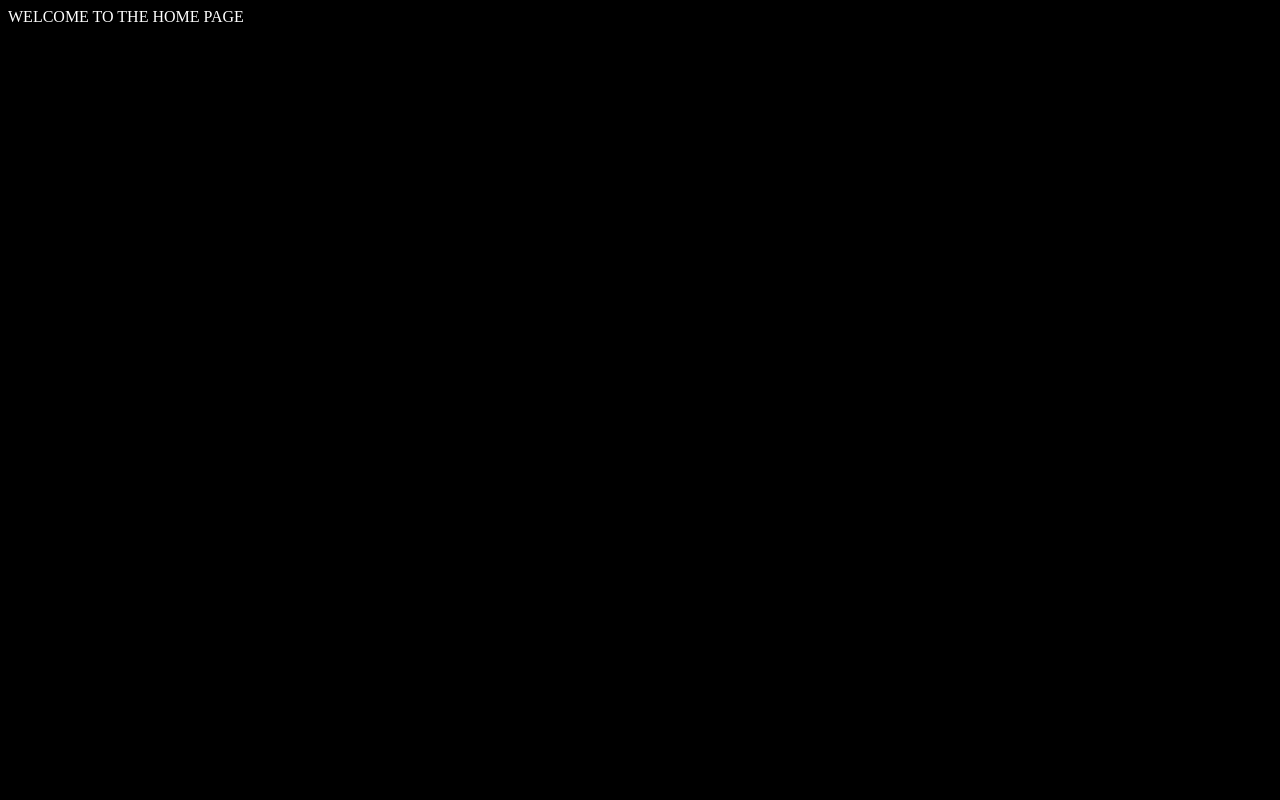
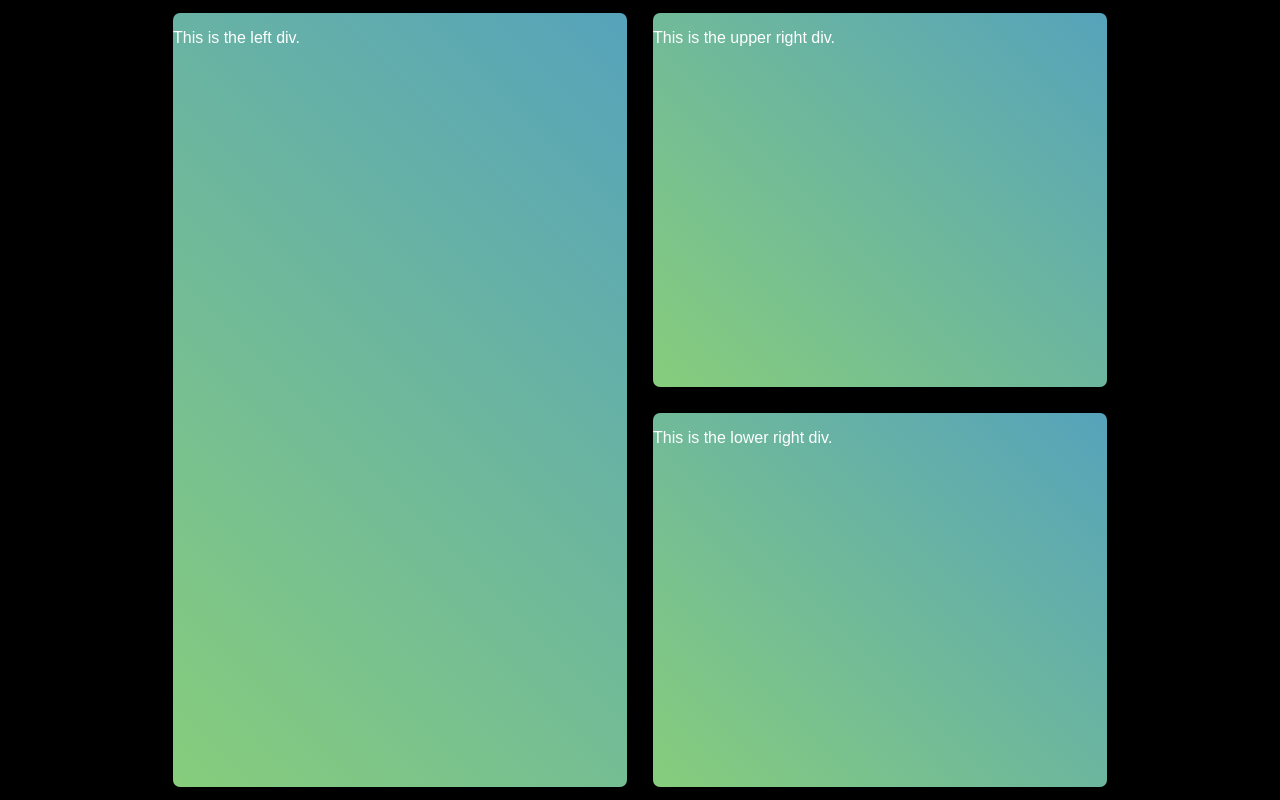
Before and after one commit to hyukjekwon/hk-three-js-testing, a plain HTML site: page subpages/home.html in a window 1280 px wide. Drawn offline with Linux system fonts and the light colour scheme.

Commit message:
Transitions added for home page

```diff
--- a/main.js
+++ b/main.js
@@ -3,6 +3,7 @@
 const $ = (id) => document.getElementById(id);
 const three_projects = ['joy-division/joydivision.html', 'particle-movement/movement.html',
                         'pendulum-simulation/pendulum.html', 'tree-generator/tree.html']
+let activePageID = "home-tab";
 
 function loadPage(page) {
     const main = $("main");
@@ -18,6 +19,11 @@ function initAll() {
     const navLinks = document.getElementsByClassName("main-subpage");
     for (const link of navLinks) {
         link.addEventListener("click", () => {
+            if (!link.classList.contains("active")) {
+                link.classList.add("active");
+                $(activePageID).classList.remove("active");
+                activePageID = link.id;
+            }
             loadMainPage(link.id.split("-")[0]);
         })
     }
--- a/stylesheets/style.css
+++ b/stylesheets/style.css
@@ -21,8 +21,21 @@ html, body {
 }
 
 .subpage {
-    width: 60rem;
+    width: 75%;
     height: 100%;
+    margin: auto;
+    font-family: sans-serif;
+}
+
+.pg-item {
+    border: solid;
+    border-color: black;
+    border-radius: 10px;
+    margin: 10px;
+}
+
+.zillion {
+    position: absolute;
 }
 
 #main {
@@ -63,6 +76,81 @@ html, body {
     color: white;
 }
 
+#home-main {
+    display: flex;
+    flex-direction: row;
+    height: 100%;
+}
+
+#home-welcome {
+    flex-grow: 1;
+    position: relative;
+    overflow: hidden;
+    background: linear-gradient(45deg, #87cd7c, #56a3bb);
+}
+
+#home-welcome::before {
+    content: '';
+    position: absolute;
+    width: 100%;
+    height: 100%;
+    opacity: 0;
+    background: linear-gradient(45deg, #33FF57, #00C3FF);
+    transition: opacity 0.5s ease;
+}
+
+#home-welcome:hover::before {
+    opacity: 1;
+}
+
+#home-right {
+    flex-grow: 1;
+    display: flex;
+    flex-direction: column;
+}
+
+#home-bio {
+    flex-grow: 1;
+    position: relative;
+    overflow: hidden;
+    background: linear-gradient(45deg, #87cd7c, #56a3bb);
+}
+
+#home-bio::before {
+    content: '';
+    position: absolute;
+    width: 100%;
+    height: 100%;
+    opacity: 0;
+    background: linear-gradient(45deg, #33FF57, #00C3FF);
+    transition: opacity 0.5s ease;
+}
+
+#home-bio:hover::before {
+    opacity: 1;
+}
+
+#home-contact {
+    flex-grow: 1;
+    position: relative;
+    overflow: hidden;
+    background: linear-gradient(45deg, #87cd7c, #56a3bb);
+}
+
+#home-contact::before {
+    content: '';
+    position: absolute;
+    width: 100%;
+    height: 100%;
+    opacity: 0;
+    background: linear-gradient(45deg, #33FF57, #00C3FF);
+    transition: opacity 0.5s ease;
+}
+
+#home-contact:hover::before {
+    opacity: 1;
+}
+
 #abtme-page {
     color: white;
 }
--- a/subpages/home.html
+++ b/subpages/home.html
@@ -2,5 +2,20 @@
     <link href="../stylesheets/style.css" rel="stylesheet">
 </head>
 <body class="subpage" id="home-page">
-    WELCOME TO THE HOME PAGE
+    <div class="container" id="home-main">
+        <!-- Left Div -->
+        <div class="pg-item" id="home-welcome">
+            <p class="zillion">This is the left div.</p>
+        </div>
+
+        <!-- Right Divs -->
+        <div id="home-right">
+            <div class="bg-secondary mb-3 pg-item" id="home-bio">
+                <p class="zillion">This is the upper right div.</p>
+            </div>
+            <div class="bg-info pg-item" id="home-contact">
+                <p class="zillion">This is the lower right div.</p>
+            </div>
+        </div>
+    </div>
 </body>
```
